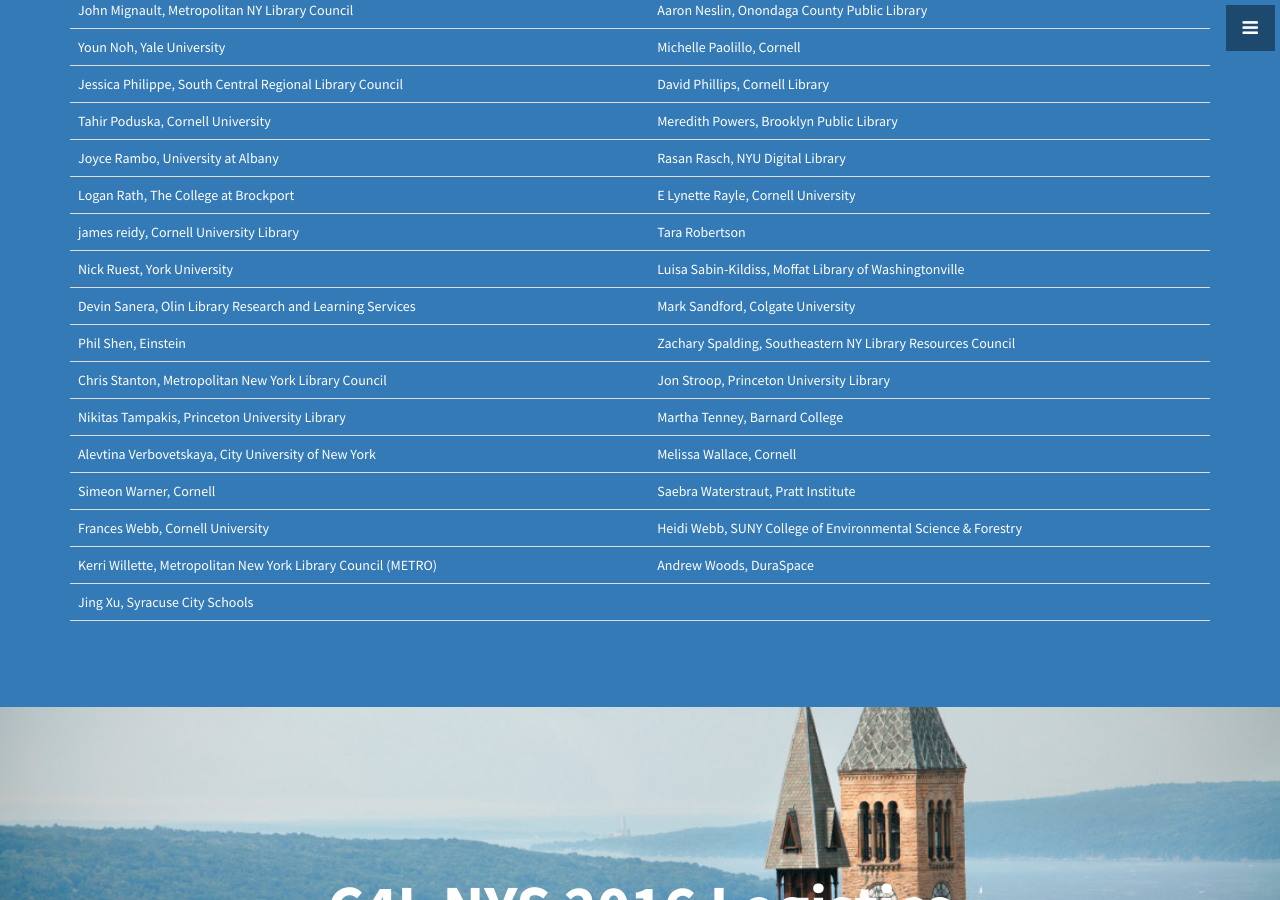
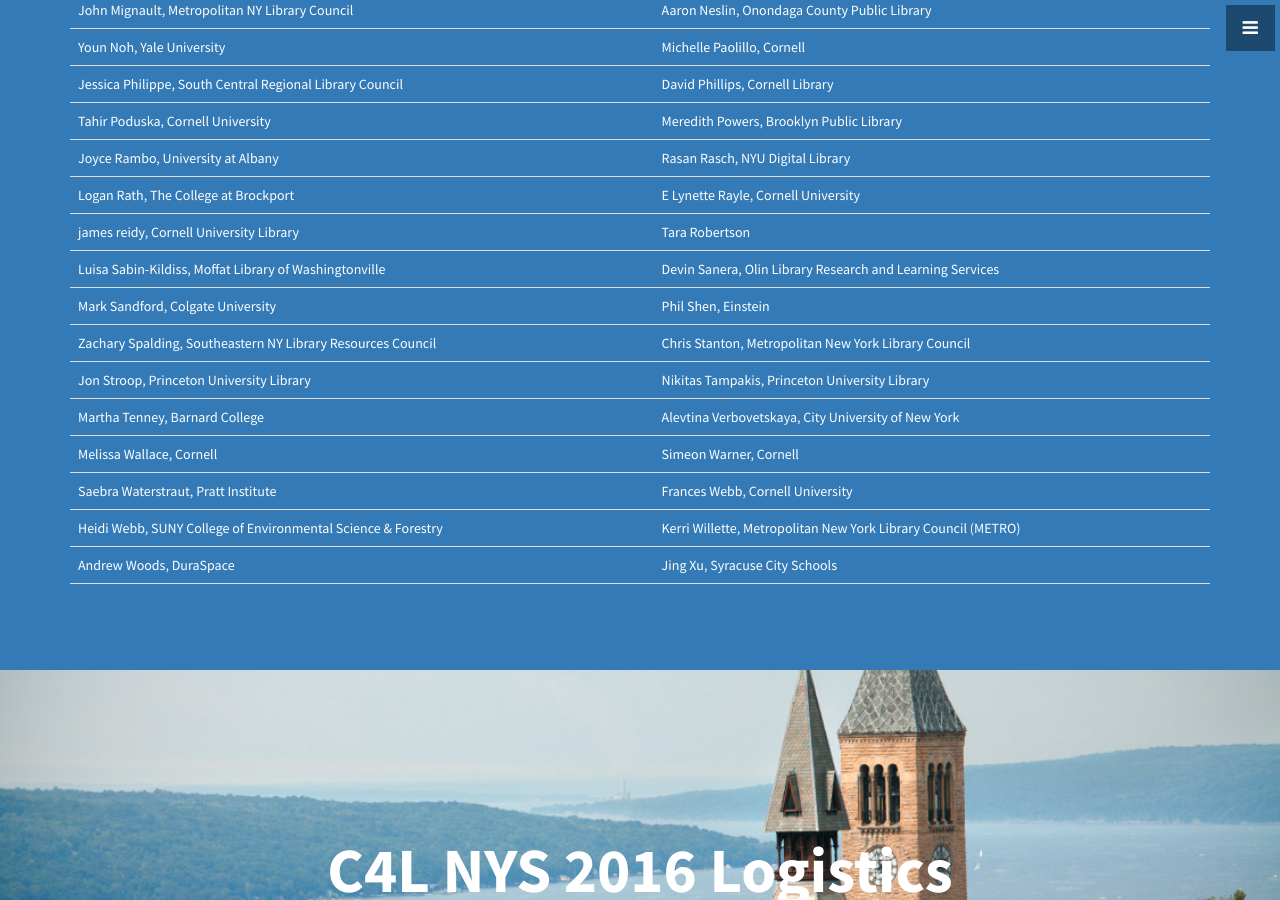
Before and after one commit to code4libNYS/2016, a Jekyll site: the page built from index.html, in a window 1280 px wide and 900 px high, scrolled down 6396 px. Built offline with Jekyll 4.4.1, drawn with Linux system fonts in a browser that asks for light colours.

Commit message:
updated list of participants

```diff
--- a/_includes/participants.html
+++ b/_includes/participants.html
@@ -47,16 +47,15 @@
             <tr><td>Joyce Rambo, University at Albany</td> <td>Rasan Rasch, NYU Digital Library</td></tr>
             <tr><td>Logan Rath, The College at Brockport</td> <td>E Lynette Rayle, Cornell University</td></tr>
             <tr><td>james reidy, Cornell University Library</td> <td>Tara Robertson</td></tr>
-            <tr><td>Nick Ruest, York University</td> <td>Luisa Sabin-Kildiss, Moffat Library of Washingtonville</td></tr>
-            <tr><td>Devin Sanera, Olin Library Research and Learning Services</td> <td>Mark Sandford, Colgate University</td></tr>
-            <tr><td>Phil Shen, Einstein</td> <td>Zachary Spalding, Southeastern NY Library Resources Council</td></tr>
-            <tr><td>Chris Stanton, Metropolitan New York Library Council</td> <td>Jon Stroop, Princeton University Library</td></tr>
-            <tr><td>Nikitas Tampakis, Princeton University Library</td> <td>Martha Tenney, Barnard College</td></tr>
-            <tr><td>Alevtina Verbovetskaya, City University of New York</td> <td>Melissa Wallace, Cornell</td></tr>
-            <tr><td>Simeon Warner, Cornell</td> <td>Saebra Waterstraut, Pratt Institute</td></tr>
-            <tr><td>Frances Webb, Cornell University</td> <td>Heidi Webb, SUNY College of Environmental Science &amp; Forestry</td></tr>
-            <tr><td>Kerri Willette, Metropolitan New York Library Council (METRO)</td> <td>Andrew Woods, DuraSpace</td></tr>
-            <tr><td>Jing Xu, Syracuse City Schools</td> <td> </td></tr>
+            <tr><td>Luisa Sabin-Kildiss, Moffat Library of Washingtonville</td> <td>Devin Sanera, Olin Library Research and Learning Services</td></tr>
+            <tr><td>Mark Sandford, Colgate University</td> <td>Phil Shen, Einstein</td></tr>
+            <tr><td>Zachary Spalding, Southeastern NY Library Resources Council</td> <td>Chris Stanton, Metropolitan New York Library Council</td></tr>
+            <tr><td>Jon Stroop, Princeton University Library</td> <td>Nikitas Tampakis, Princeton University Library</td></tr>
+            <tr><td>Martha Tenney, Barnard College</td> <td>Alevtina Verbovetskaya, City University of New York</td></tr>
+            <tr><td>Melissa Wallace, Cornell</td> <td>Simeon Warner, Cornell</td></tr>
+            <tr><td>Saebra Waterstraut, Pratt Institute</td> <td>Frances Webb, Cornell University</td></tr>
+            <tr><td>Heidi Webb, SUNY College of Environmental Science &amp; Forestry</td> <td>Kerri Willette, Metropolitan New York Library Council (METRO)</td></tr>
+            <tr><td>Andrew Woods, DuraSpace</td> <td>Jing Xu, Syracuse City Schools</td></tr>
             <tr><td></td><td></td></tr>
         </tbody>
       </table>
```
